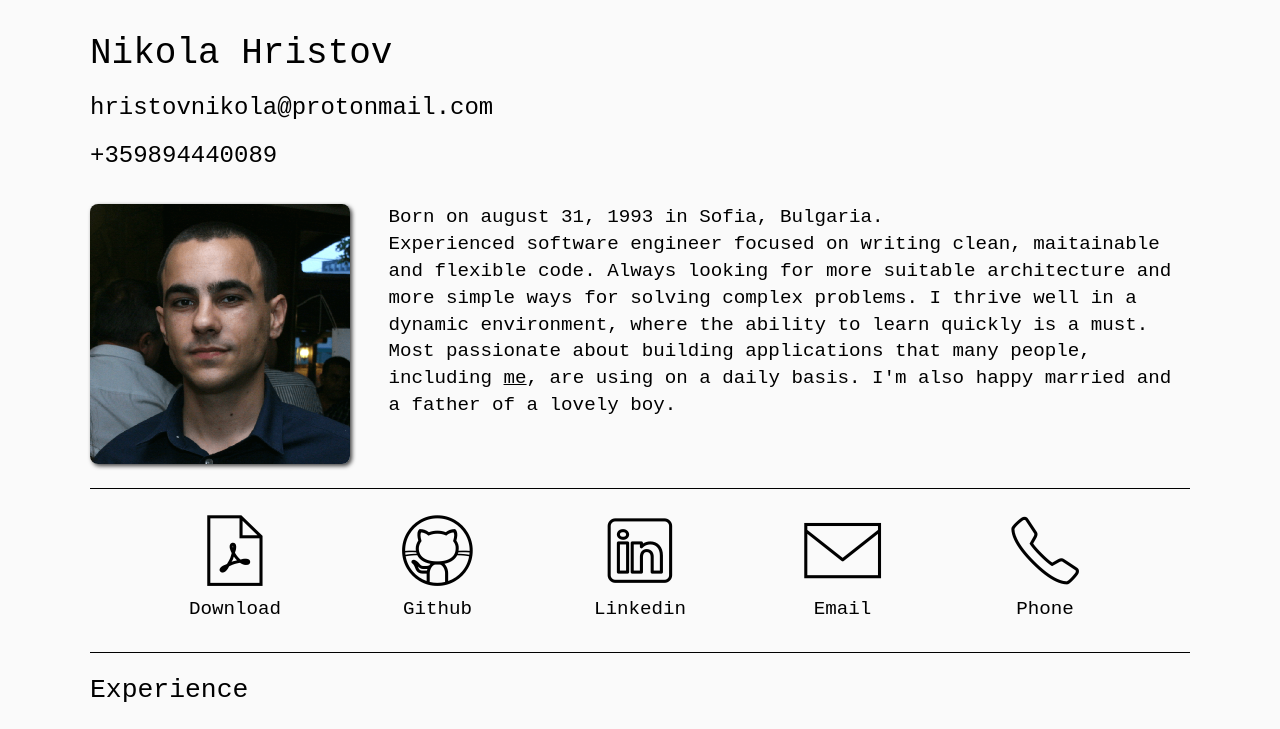
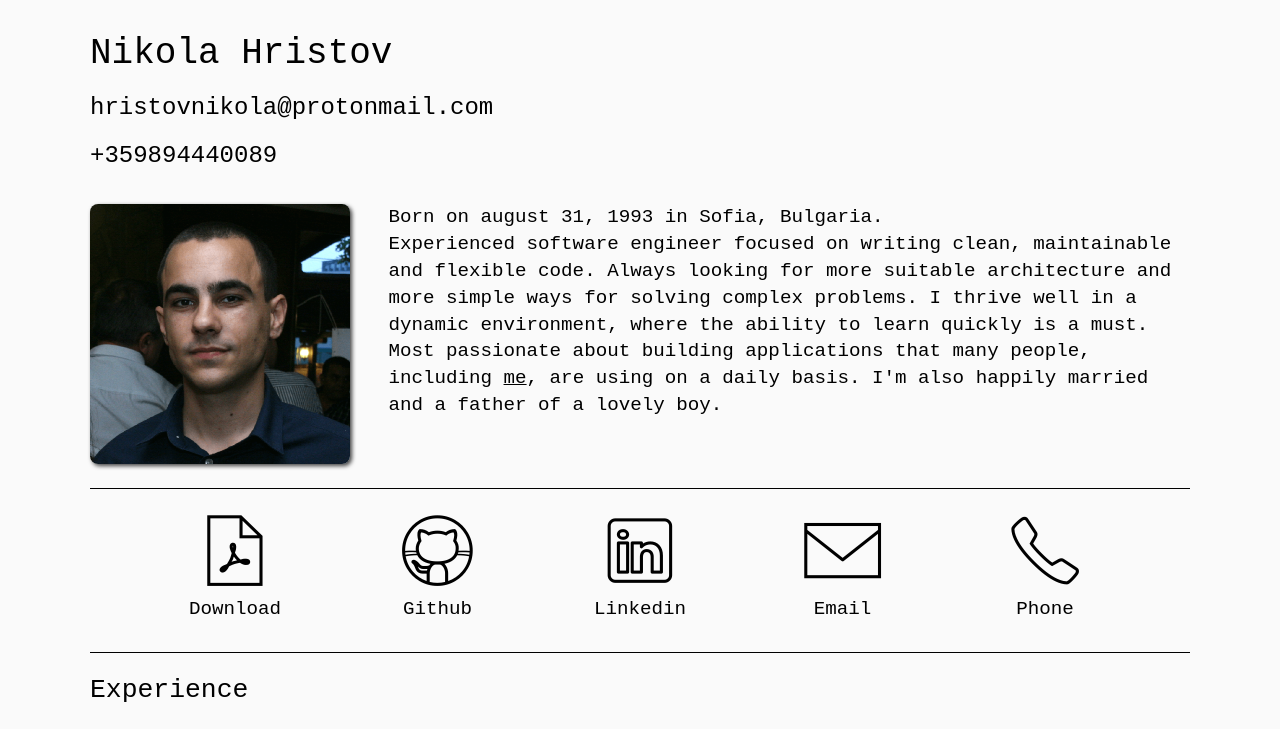
Before and after one commit to NikolaBorislavovHristov/CV, a plain HTML site: page index.html in a window 1280 px wide. Shown: the top 729 px of the page. Drawn offline with Linux system fonts and the light colour scheme.

Commit message:
Description fixed

```diff
--- a/index.html
+++ b/index.html
@@ -217,11 +217,11 @@
             <div class="about-label">
                 Born on august 31, 1993 in Sofia, Bulgaria.
                 <br />
-                Experienced software engineer focused on writing clean, maitainable and flexible code.
+                Experienced software engineer focused on writing clean, maintainable and flexible code.
                 Always looking for more suitable architecture and more simple ways for solving complex problems.
                 I thrive well in a dynamic environment, where the ability to learn quickly is a must.
                 Most passionate about building applications that many people, including <span class="me">me</span>, are using on a daily basis.
-                I'm also happy married and a father of a lovely boy.
+                I'm also happily married and a father of a lovely boy.
             </div>
         </section>
         <div class="separator"></div>
```
